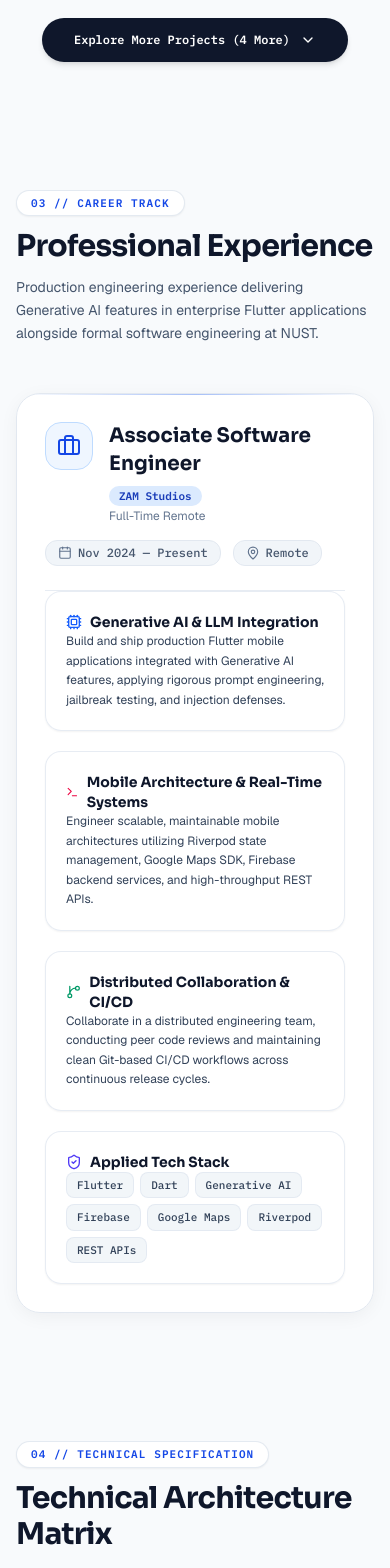
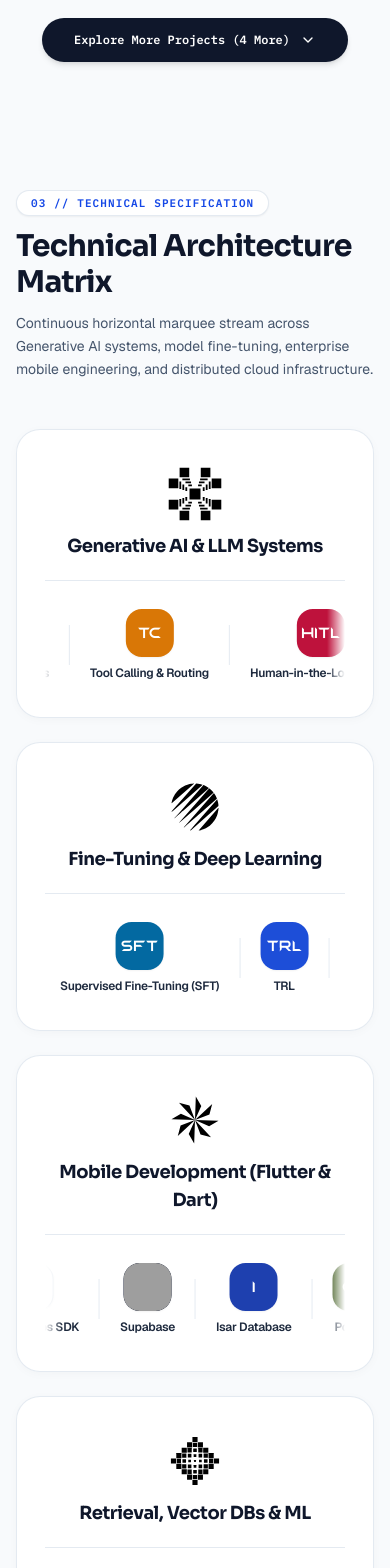
Before and after one commit to M-Azfar9/azfar-portfolio, a Next.js app: page / in a window 390 px wide. Shown: the part 4460-6028 px from the top of the page. Built offline with nearby package versions, Linux system fonts and the light colour scheme; grey boxes are pictures that could not be loaded.

Commit message:
refactor: remove redundant Career Track section and renumber following sections cleanly

```diff
--- a/src/app/page.tsx
+++ b/src/app/page.tsx
@@ -2,7 +2,6 @@ import QuantumNavbar from "@/components/QuantumNavbar";
 import QuantumHero from "@/components/QuantumHero";
 import AboutSection from "@/components/AboutSection";
 import ProjectsSection from "@/components/ProjectsSection";
-import ExperienceSection from "@/components/ExperienceSection";
 import SkillsSection from "@/components/SkillsSection";
 import ContactSection from "@/components/ContactSection";
 import Footer from "@/components/Footer";
@@ -14,7 +13,6 @@ export default function Home() {
       <QuantumHero />
       <AboutSection />
       <ProjectsSection />
-      <ExperienceSection />
       <SkillsSection />
       <ContactSection />
       <Footer />
--- a/src/components/AboutSection.tsx
+++ b/src/components/AboutSection.tsx
@@ -48,7 +48,7 @@ export default function AboutSection() {
         </BentoCard>
 
         {/* ROW 1: Card 2 - Professional Experience (Col 6) */}
-        <BentoCard className="lg:col-span-6 p-6 sm:p-8 flex flex-col justify-between gap-5">
+        <BentoCard id="experience" className="lg:col-span-6 p-6 sm:p-8 flex flex-col justify-between gap-5">
           <div className="flex flex-col gap-4">
             <div className="flex items-center justify-between">
               <span className="text-[11px] font-mono font-semibold text-blue-700 tracking-wider uppercase">
--- a/src/components/ContactSection.tsx
+++ b/src/components/ContactSection.tsx
@@ -18,7 +18,7 @@ export default function ContactSection() {
   return (
     <section id="contact" className="pt-24 sm:pt-36 lg:pt-44 pb-16 sm:pb-24 px-4 sm:px-8 lg:px-16 max-w-[1360px] mx-auto relative z-20">
       <BentoSectionHeader
-        eyebrow="05 // INITIATE CONTACT"
+        eyebrow="04 // INITIATE CONTACT"
         title="Let's Build Frontier Systems."
         description="Available for AI Engineering, Agentic Workflow, and Flutter Mobile development roles. Open to impactful projects, research collaborations, and full-time opportunities."
       />
--- a/src/components/Footer.tsx
+++ b/src/components/Footer.tsx
@@ -54,15 +54,12 @@ export default function Footer() {
         </div>
 
         {/* Center: Quick Nav in Sora */}
-        <div className="flex flex-wrap items-center justify-center gap-6 text-xs font-sora font-semibold text-slate-600">
+        <div className="flex flex-wrap items-center justify-center gap-4 sm:gap-6 text-xs font-sora font-semibold text-slate-600">
           <a href="#about" className="hover:text-blue-600 transition-colors">
             About
           </a>
           <a href="#projects" className="hover:text-blue-600 transition-colors">
             Projects
-          </a>
-          <a href="#experience" className="hover:text-blue-600 transition-colors">
-            Experience
           </a>
           <a href="#skills" className="hover:text-blue-600 transition-colors">
             Skills
--- a/src/components/QuantumNavbar.tsx
+++ b/src/components/QuantumNavbar.tsx
@@ -34,9 +34,6 @@ export default function QuantumNavbar() {
           </a>
           <a href="#projects" className="text-black hover:text-blue-600 transition-colors cursor-pointer">
             Projects
-          </a>
-          <a href="#experience" className="text-black hover:text-blue-600 transition-colors cursor-pointer">
-            Experience
           </a>
           <a href="#skills" className="text-black hover:text-blue-600 transition-colors cursor-pointer">
             Skills
@@ -124,13 +121,6 @@ export default function QuantumNavbar() {
             Projects
           </a>
           <a
-            href="#experience"
-            onClick={() => setMobileMenuOpen(false)}
-            className="min-h-[44px] flex items-center px-2 text-black font-bold hover:text-blue-600 rounded-xl hover:bg-black/5 transition-colors"
-          >
-            Experience
-          </a>
-          <a
             href="#skills"
             onClick={() => setMobileMenuOpen(false)}
             className="min-h-[44px] flex items-center px-2 text-black font-bold hover:text-blue-600 rounded-xl hover:bg-black/5 transition-colors"
--- a/src/components/SkillsSection.tsx
+++ b/src/components/SkillsSection.tsx
@@ -115,7 +115,7 @@ export default function SkillsSection() {
       `}</style>
 
       <BentoSectionHeader
-        eyebrow="04 // TECHNICAL SPECIFICATION"
+        eyebrow="03 // TECHNICAL SPECIFICATION"
         title="Technical Architecture Matrix"
         description="Continuous horizontal marquee stream across Generative AI systems, model fine-tuning, enterprise mobile engineering, and distributed cloud infrastructure."
       />
```
